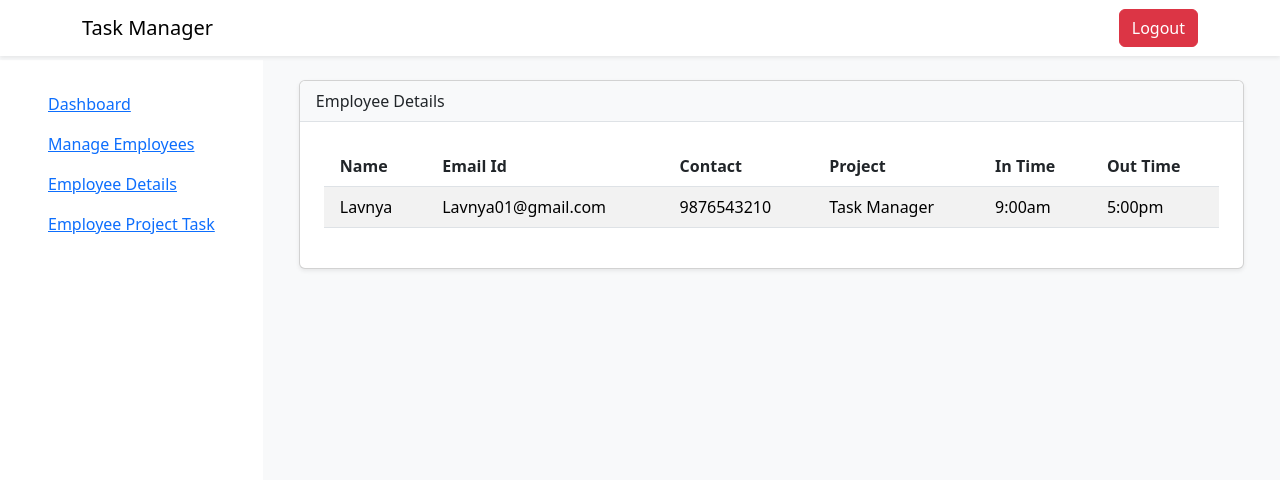
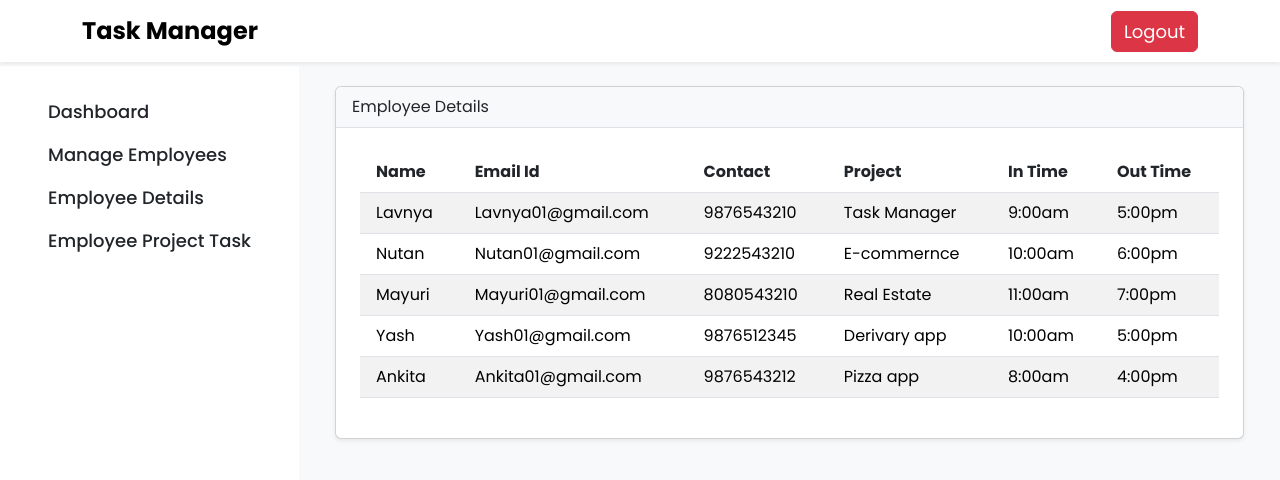
Before and after one commit to akshay-zade/FranchiseManagement, a React (Create React App) app in the folder client/: page /adminEmployeeDetails in a window 1280 px wide. Shown: the top 480 px of the page. Built offline with nearby package versions, Linux system fonts and the light colour scheme.

Commit message:
07/07/2024  03.05pm

```diff
--- a/client/src/App.css
+++ b/client/src/App.css
@@ -1,3 +1,12 @@
+@import url('https://fonts.googleapis.com/css2?family=Poppins:ital,wght@0,100;0,200;0,300;0,400;0,500;0,600;0,700;0,800;0,900;1,100;1,200;1,300;1,400;1,500;1,600;1,700;1,800;1,900&display=swap');
 .wrapper-home {
     height: 100vh;
 }
+.sidebar-style {
+font-size: 18px;
+font-weight: 500;
+font-family: "Poppins", sans-serif;
+}
+.btn-style {
+    font-size: 18px;
+}
--- a/client/src/component/Admin/Navbar.js
+++ b/client/src/component/Admin/Navbar.js
@@ -2,11 +2,11 @@ import React from 'react'
 
 const Navbar = () => {
   return (
-    <nav class="navbar navbar-expand-lg navbar-light bg-white shadow-sm">
-  <div class="container">
-    <a class="navbar-brand text-gray-800 font-bold" href="#">Task Manager</a>
-    <div class="collapse navbar-collapse justify-content-end">
-      <button class="btn btn-danger font-bold rounded">
+    <nav className="navbar navbar-expand-lg navbar-light bg-white shadow-sm">
+  <div className="container">
+    <a className="navbar-brand text-gray-800 fs-4 fw-bold" href="#">Task Manager</a>
+    <div className="collapse navbar-collapse justify-content-end">
+      <button className="btn btn-danger font-bold  rounded btn-style">
         Logout
       </button>
     </div>
--- a/client/src/component/Admin/Sidebar.js
+++ b/client/src/component/Admin/Sidebar.js
@@ -6,13 +6,13 @@ const Sidebar = () => {
 
     const [value,setValue]= useState(true);
   return (
-    <aside class="w-64 bg-white shadow-md h-100 mt-1 ">
-  <div class="p-4">
-    <ul class="list-unstyled">
-      <li><a  onClick={()=>nav("/")} class="d-block py-2 px-4 text-gray-700 hover-bg-gray-200 rounded">Dashboard</a></li>
-      <li><a  onClick={()=>nav("/adminManage")} class="d-block py-2 px-4 text-gray-700 hover-bg-gray-200 rounded">Manage Employees</a></li>
-      <li><a  onClick={()=>nav("/adminEmployeeDetails")} class="d-block py-2 px-4 text-gray-700 hover-bg-gray-200 rounded">Employee Details</a></li>
-      <li><a  onClick={()=>nav("/adminProjectsTask")} class="d-block py-2 px-4 text-gray-700 hover-bg-gray-200 rounded">Employee Project Task</a></li>
+    <aside className="w-64 bg-white shadow-md h-100 mt-1 ">
+  <div className="p-4">
+    <ul className="list-unstyled">
+      <li><a  onClick={()=>nav("/")} className="d-block py-2 px-4 text-dark text-decoration-none hover-bg-gray-200 rounded sidebar-style">Dashboard</a></li>
+      <li><a  onClick={()=>nav("/adminManage")} className="d-block py-2 px-4 text-dark text-decoration-none text-gray-700 hover-bg-gray-200 rounded sidebar-style">Manage Employees</a></li>
+      <li><a  onClick={()=>nav("/adminEmployeeDetails")} className="d-block py-2 text-dark text-decoration-none px-4 text-gray-700 hover-bg-gray-200 rounded sidebar-style">Employee Details</a></li>
+      <li><a  onClick={()=>nav("/adminProjectsTask")} className="d-block py-2 px-4 text-dark text-decoration-none text-gray-700 hover-bg-gray-200 rounded sidebar-style">Employee Project Task</a></li>
     </ul>
   </div>
 </aside>
--- a/client/src/index.css
+++ b/client/src/index.css
@@ -0,0 +1,3 @@
+* {
+    font-family: "Poppins", sans-serif;
+}
--- a/client/src/pages/Admin/AdminEmployeeDetails.js
+++ b/client/src/pages/Admin/AdminEmployeeDetails.js
@@ -11,6 +11,38 @@ const AdminEmployeeDetails = () => {
           project: 'Task Manager',
           inTime: '9:00am',
           outTime: '5:00pm'
+        },
+        {
+          name: 'Nutan',
+          email: 'Nutan01@gmail.com',
+          contact: '9222543210',
+          project: 'E-commernce',
+          inTime: '10:00am',
+          outTime: '6:00pm'
+        },
+        {
+          name: 'Mayuri',
+          email: 'Mayuri01@gmail.com',
+          contact: '8080543210',
+          project: 'Real Estate',
+          inTime: '11:00am',
+          outTime: '7:00pm'
+        },
+        {
+          name: 'Yash',
+          email: 'Yash01@gmail.com',
+          contact: '9876512345',
+          project: 'Derivary app',
+          inTime: '10:00am',
+          outTime: '5:00pm'
+        },
+        {
+          name: 'Ankita',
+          email: 'Ankita01@gmail.com',
+          contact: '9876543212',
+          project: 'Pizza app',
+          inTime: '8:00am',
+          outTime: '4:00pm'
         }
 
       ];
--- a/client/src/pages/Admin/AdminProjectTasks.js
+++ b/client/src/pages/Admin/AdminProjectTasks.js
@@ -22,6 +22,7 @@ const AdminProjectTasks = () => {
       setTasks([
         { id: 1, name: 'Task 1', assignedTo: 'Employee 1', remark: 'Remark for task 1.', status: 'Pending' },
         { id: 2, name: 'Task 2', assignedTo: 'Employee 2', remark: 'Remark for task 2.', status: 'Pending' },
+        { id: 2, name: 'Task 3', assignedTo: 'Employee 2', remark: 'Remark for task 2.', status: 'Pending' },
       ]);
     }, []);
 
@@ -45,7 +46,7 @@ const AdminProjectTasks = () => {
     <div class="w-75 p-4">
       <div class="card shadow-lg">
         <div class="card-header bg-primary text-white">
-          Project Tasks - {projectId ? `Project ${projectId}` : 'Unknown Project'}
+          Project Tasks - {projectId ? `Project ${projectId}` : 'Task Management Project'}
         </div>
         <div class="card-body">
           <h5 class="mb-4">Tasks for {projectId ? `Project ${projectId}` : 'Unknown Project'}</h5>
@@ -72,7 +73,7 @@ const AdminProjectTasks = () => {
 
   {/* Modal */}
   {showModal && (
-    <div class="modal fade show d-block" tabindex="-1" role="dialog" style="background-color: rgba(0,0,0,0.5);">
+    <div class="modal fade show d-block" tabindex="-1" role="dialog" style={{ backgroundColor: 'rgba(0,0,0,0.5)' }} >
       <div class="modal-dialog" role="document">
         <div class="modal-content">
           <div class="modal-header">
@@ -101,7 +102,7 @@ const AdminProjectTasks = () => {
               </div>
             </div>
             <div class="modal-footer">
-              <button type="submit" class="btn btn-primary">Create Task</button>
+              <button type="submit" class="btn btn-primary"  >Create Task</button>
               <button type="button" class="btn btn-secondary" onClick={() => setShowModal(false)}>Cancel</button>
             </div>
           </form>
```
